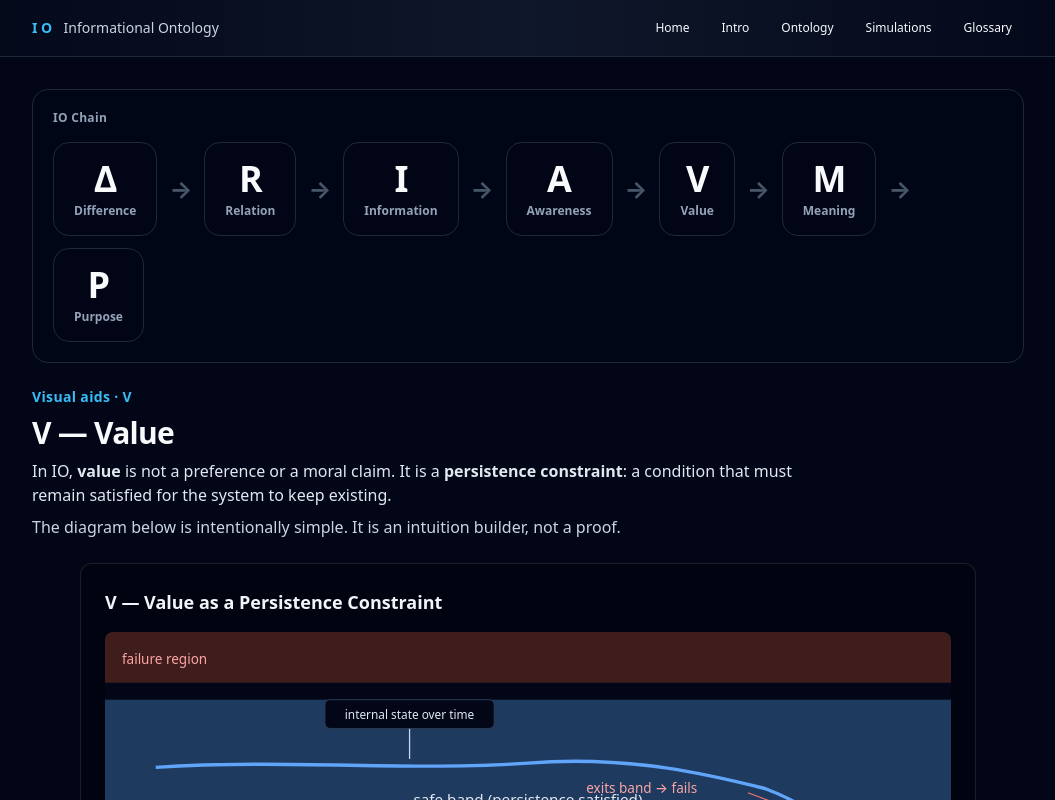
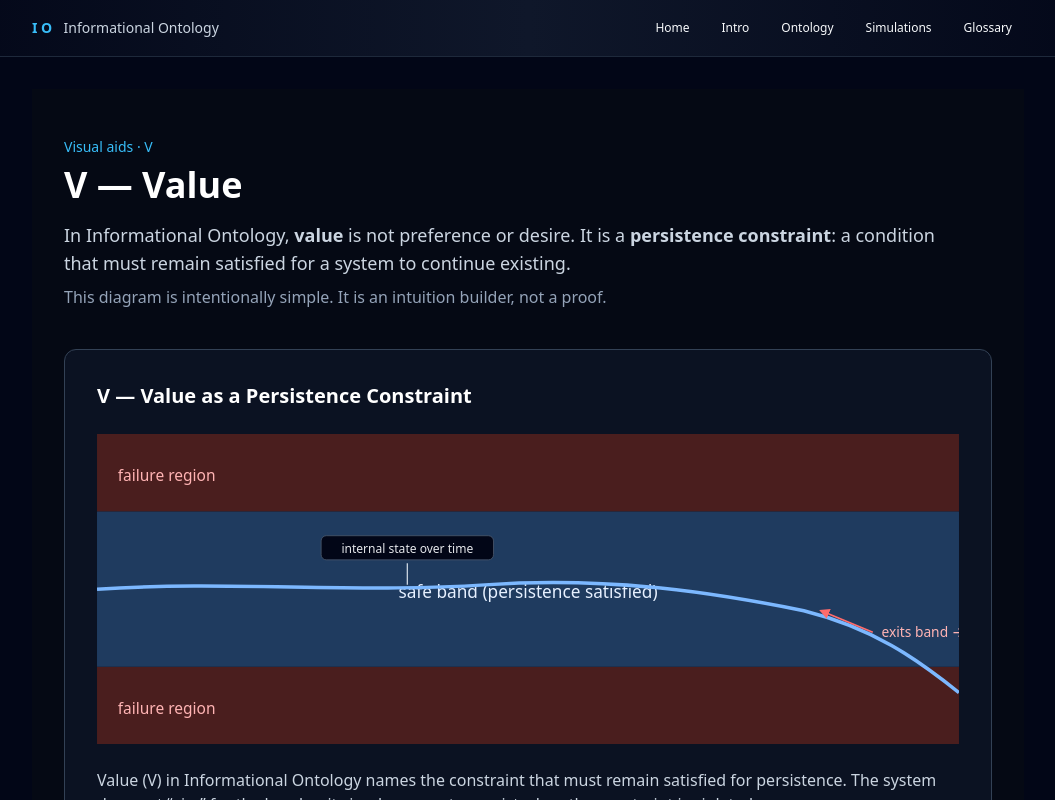
Before and after one commit to MindsEye69/information-ontology-site, a Next.js app: page /simulations/value in a window 1280 px wide. Shown: the top 800 px of the page, without its empty margins (112-1167 px from the left). Built offline with nearby package versions, Linux system fonts and the light colour scheme.

Commit message:
retrying the diagram for V

```diff
--- a/app/simulations/value/page.tsx
+++ b/app/simulations/value/page.tsx
@@ -1,26 +1,161 @@
-import ChainNav from "../ChainNav";
-import ValueConstraintDiagram from "@/components/sims/ValueConstraintDiagram";
-
-export default function ValueSimPage() {
+export default function ValueVisualAid() {
   return (
-    <div className="space-y-6">
-      <ChainNav />
-
-      <div className="space-y-2">
-        <p className="text-sm font-semibold tracking-wide text-sky-400">Visual aids · V</p>
-        <h1 className="text-3xl font-bold tracking-tight">V — Value</h1>
-        <p className="max-w-3xl text-slate-200">
-          In IO, <span className="font-semibold">value</span> is not a preference or a moral claim. It is a
-          {" "}
-          <span className="font-semibold">persistence constraint</span>: a condition that must remain
-          satisfied for the system to keep existing.
+    <main className="min-h-screen bg-[#050914] text-white px-8 py-12">
+      {/* Header */}
+      <div className="max-w-6xl mx-auto mb-10">
+        <div className="text-sky-400 text-sm mb-2">Visual aids · V</div>
+        <h1 className="text-4xl font-semibold mb-4">V — Value</h1>
+        <p className="text-lg text-slate-300 max-w-4xl">
+          In Informational Ontology, <strong>value</strong> is not preference or desire.
+          It is a <strong>persistence constraint</strong>: a condition that must remain
+          satisfied for a system to continue existing.
         </p>
-        <p className="max-w-3xl text-slate-300">
-          The diagram below is intentionally simple. It is an intuition builder, not a proof.
+        <p className="text-slate-400 mt-2">
+          This diagram is intentionally simple. It is an intuition builder, not a proof.
         </p>
       </div>
 
-      <ValueConstraintDiagram />
-    </div>
+      {/* Diagram Card */}
+      <div className="max-w-6xl mx-auto bg-[#0b1222] rounded-xl p-8 border border-slate-700">
+        <h2 className="text-xl font-semibold mb-6">
+          V — Value as a Persistence Constraint
+        </h2>
+
+        {/* SVG Diagram */}
+        <svg
+          viewBox="0 0 1000 360"
+          className="w-full h-auto"
+          aria-label="Value as persistence band diagram"
+        >
+          {/* Failure regions */}
+          <rect x="0" y="0" width="1000" height="90" fill="#4a1e1e" />
+          <rect x="0" y="270" width="1000" height="90" fill="#4a1e1e" />
+
+          {/* Failure region labels */}
+          <text
+            x="24"
+            y="55"
+            fill="#ffb4b4"
+            fontSize="18"
+            fontWeight="500"
+          >
+            failure region
+          </text>
+          <text
+            x="24"
+            y="325"
+            fill="#ffb4b4"
+            fontSize="18"
+            fontWeight="500"
+          >
+            failure region
+          </text>
+
+          {/* Safe band */}
+          <rect x="0" y="90" width="1000" height="180" fill="#1f3b5f" />
+
+          {/* Safe band label */}
+          <text
+            x="500"
+            y="190"
+            textAnchor="middle"
+            fill="#e6f0ff"
+            fontSize="20"
+            fontWeight="500"
+          >
+            safe band (persistence satisfied)
+          </text>
+
+          {/* Internal state trajectory */}
+          <path
+            d="
+              M 0 180
+              C 150 170, 300 185, 450 175
+              C 600 165, 720 185, 820 205
+              C 900 225, 950 260, 1000 300
+            "
+            fill="none"
+            stroke="#7cb8ff"
+            strokeWidth="4"
+          />
+
+          {/* Trajectory label */}
+          <line
+            x1="360"
+            y1="150"
+            x2="360"
+            y2="175"
+            stroke="#cbd5e1"
+            strokeWidth="1.5"
+          />
+          <rect
+            x="260"
+            y="118"
+            width="200"
+            height="28"
+            rx="6"
+            fill="#020617"
+            stroke="#475569"
+          />
+          <text
+            x="360"
+            y="138"
+            textAnchor="middle"
+            fill="#e5e7eb"
+            fontSize="14"
+          >
+            internal state over time
+          </text>
+
+          {/* Exit annotation */}
+          <line
+            x1="900"
+            y1="230"
+            x2="840"
+            y2="205"
+            stroke="#ff6b6b"
+            strokeWidth="2"
+            markerEnd="url(#arrow)"
+          />
+          <text
+            x="910"
+            y="235"
+            fill="#ffb4b4"
+            fontSize="16"
+            fontWeight="500"
+          >
+            exits band → fails
+          </text>
+
+          {/* Arrow marker */}
+          <defs>
+            <marker
+              id="arrow"
+              viewBox="0 0 10 10"
+              refX="8"
+              refY="5"
+              markerWidth="6"
+              markerHeight="6"
+              orient="auto-start-reverse"
+            >
+              <path d="M 0 0 L 10 5 L 0 10 z" fill="#ff6b6b" />
+            </marker>
+          </defs>
+        </svg>
+
+        {/* Explanatory text */}
+        <div className="mt-6 text-slate-300 text-base max-w-5xl">
+          <p className="mb-2">
+            Value (V) in Informational Ontology names the constraint that must remain
+            satisfied for persistence. The system does not “aim” for the band —
+            it simply ceases to persist when the constraint is violated.
+          </p>
+          <p className="text-slate-400">
+            IO takeaway: <em>“Value” names the boundary condition, not a feeling,
+            preference, or goal.</em>
+          </p>
+        </div>
+      </div>
+    </main>
   );
 }
```
